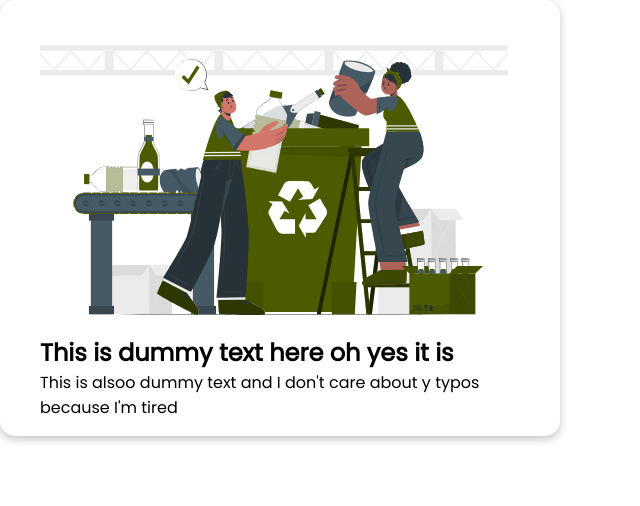
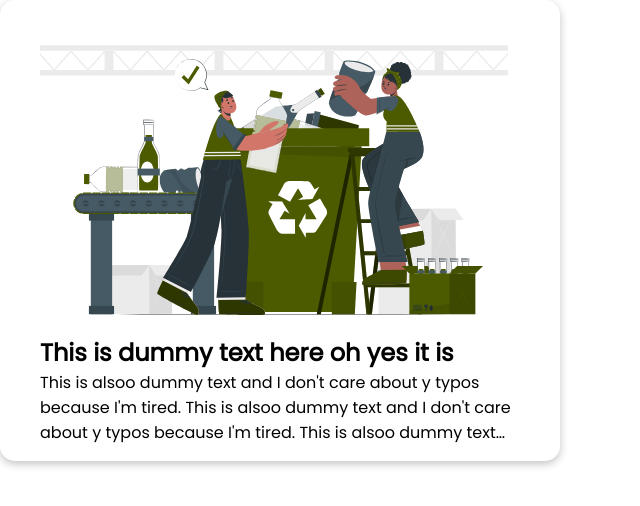
Before and after one commit to xennia316/trowey-prod, a React (Create React App) app in the folder client/: page /tips in a window 1280 px wide. Shown: the top 506 px of the page, without its empty margins (0-640 px from the left). Built offline with nearby package versions, Linux system fonts and the light colour scheme.

Commit message:
Tips Line Clamp

```diff
--- a/client/package.json
+++ b/client/package.json
@@ -16,6 +16,7 @@
     "react-scripts": "5.0.1",
     "web-vitals": "^2.1.4"
   },
+  "main": "index.js",
   "scripts": {
     "start": "react-scripts start",
     "build": "react-scripts build",
--- a/client/src/Components/Buttons/Button.module.css
+++ b/client/src/Components/Buttons/Button.module.css
@@ -4,4 +4,5 @@
     color: #fff;
     border-radius: 10px;
     width: 8rem;
+    cursor: pointer;
 }
--- a/client/src/Components/TipsCard/TipsCard.component.jsx
+++ b/client/src/Components/TipsCard/TipsCard.component.jsx
@@ -11,6 +11,8 @@
         <h2 className={`${styles.h2}`}>This is dummy text here oh yes it is</h2>
         <p className={`${styles.p}`}>
           This is alsoo dummy text and I don't care about y typos because I'm
+          tired. This is alsoo dummy text and I don't care about y typos because I'm
+          tired. This is alsoo dummy text and I don't care about y typos because I'm
           tired
         </p>
       </section>
--- a/client/src/Components/TipsCard/TipsCard.module.css
+++ b/client/src/Components/TipsCard/TipsCard.module.css
@@ -8,3 +8,11 @@
     width: 30rem;
     margin: 0 auto;
 }
+
+.p {
+    display: -webkit-box;
+	-webkit-line-clamp: 3;
+	-webkit-box-orient: vertical;
+	text-overflow: ellipsis;
+  	overflow: hidden;
+}
```
Also changed, not shown: 2 other files (tests, documents, lock files or other folders).
